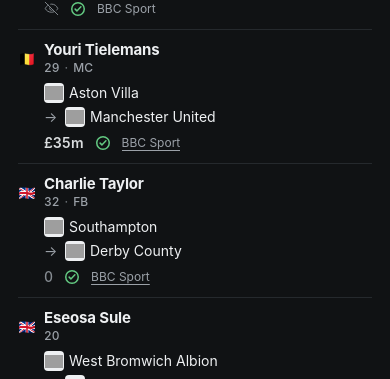
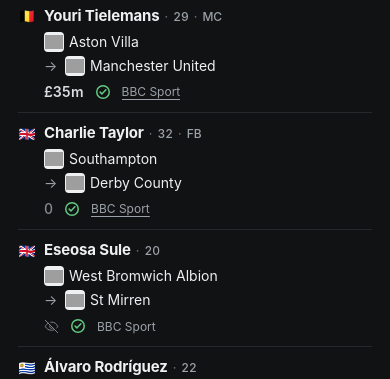
Before and after one commit to AlptoKolega/Futboru, a website: page index.html in a window 390 px wide. Shown: the part 368-747 px from the top of the page. Drawn offline with Linux system fonts and the light colour scheme; grey boxes are pictures that could not be loaded; a web font is replaced by a local one.

Commit message:
Place player details on one line

```diff
--- a/app.js
+++ b/app.js
@@ -142,6 +142,12 @@
   if (hasAge || hasPosition) {
     const metadata = document.createElement("span");
     metadata.className = "player-meta";
+
+    const identityDivider = document.createElement("span");
+    identityDivider.className = "meta-divider";
+    identityDivider.textContent = "·";
+    identityDivider.setAttribute("aria-hidden", "true");
+    metadata.append(identityDivider);
 
     if (hasAge) {
       const age = document.createElement("span");
--- a/styles.css
+++ b/styles.css
@@ -290,7 +290,7 @@
   display: grid;
   grid-template-columns: 18px minmax(150px, 0.92fr) minmax(360px, 2.1fr) minmax(286px, 1.35fr);
   column-gap: 8px;
-  min-height: 46px;
+  min-height: 40px;
   align-items: center;
   border-bottom: 1px solid var(--rule);
   font-size: 14px;
@@ -346,16 +346,18 @@
 .player-cell {
   display: flex;
   min-width: 0;
-  flex-direction: column;
-  align-items: flex-start;
-  gap: 2px;
+  flex-direction: row;
+  align-items: baseline;
+  gap: 5px;
 }
 
 .player-link,
 .player-name {
   display: block;
+  min-width: 0;
   max-width: 100%;
   overflow: hidden;
+  flex: 0 1 auto;
   font-weight: 650;
   letter-spacing: -0.01em;
   text-overflow: ellipsis;
@@ -372,7 +374,8 @@
 
 .player-meta {
   display: flex;
-  min-height: 15px;
+  min-height: 0;
+  flex: 0 0 auto;
   align-items: baseline;
   gap: 5px;
   color: var(--muted);
@@ -380,6 +383,7 @@
   font-variant-numeric: tabular-nums;
   font-weight: 520;
   line-height: 1.2;
+  white-space: nowrap;
 }
 
 .player-meta abbr {
@@ -629,15 +633,15 @@
   .player-cell {
     grid-column: 2;
     grid-row: 1;
-    gap: 2px;
+    gap: 5px;
   }
 
   .player-link,
   .player-name {
-    overflow: visible;
+    overflow: hidden;
     font-size: 15px;
-    text-overflow: clip;
-    white-space: normal;
+    text-overflow: ellipsis;
+    white-space: nowrap;
   }
 
   .player-meta {
```
